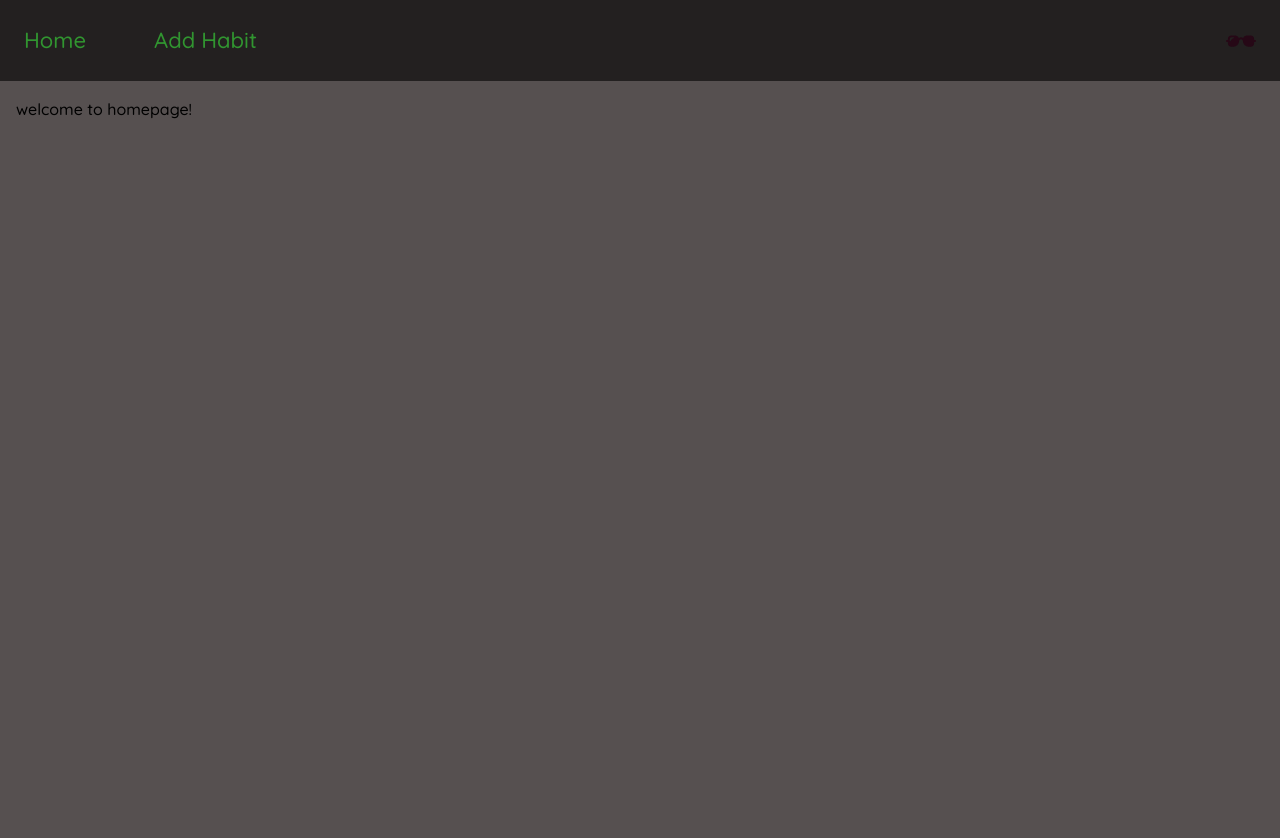
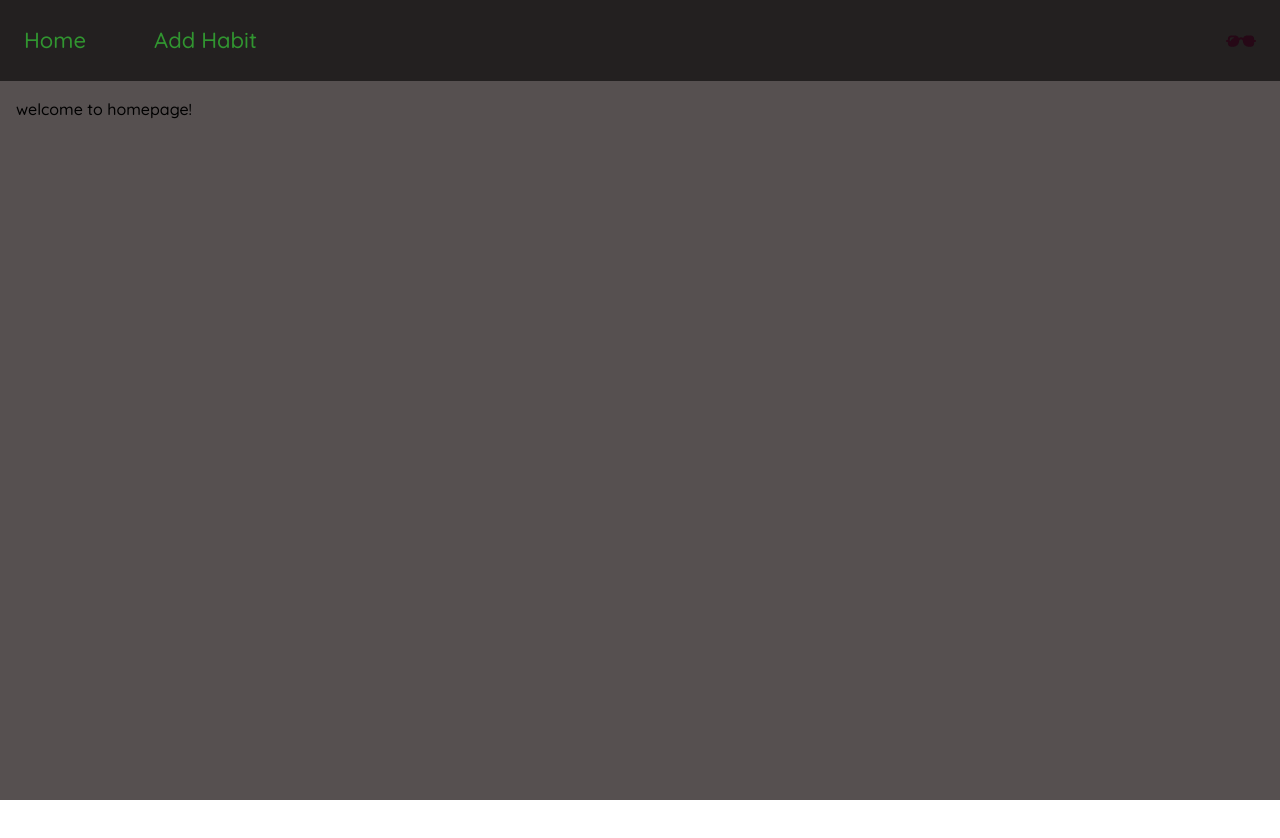
Before and after one commit to Rumeysa-koseoglu/daily-habits-tracker, a React (Vite) app: page /home in a window 1280 px wide. Shown: the top 838 px of the page. After the commit the page ends 800 px from the top, so only its background shows below. Built offline with nearby package versions, Linux system fonts and the light colour scheme.

Commit message:
fix: remove unwanted scrollbar

```diff
--- a/src/App.jsx
+++ b/src/App.jsx
@@ -6,7 +6,7 @@ import Layout from "./components/Layout";
 
 function App() {
   return (
-    <div className=" font-quicksand">
+    <div className="font-quicksand overflow-hidden">
       <Layout>
         <Routes>
           <Route path="/home" element={<HomePage />} />
--- a/src/components/Layout.jsx
+++ b/src/components/Layout.jsx
@@ -5,7 +5,7 @@ function Layout({ children }) {
   return (
     <>
       <Navbar />
-      <div className="max-w-full h-screen p-4 m-0 bg-[#565050]">
+      <div className="max-w-full min-h-[calc(100vh-81px)] p-4 m-0 bg-[#565050]">
         <main>{children}</main>
       </div>
     </>
```
